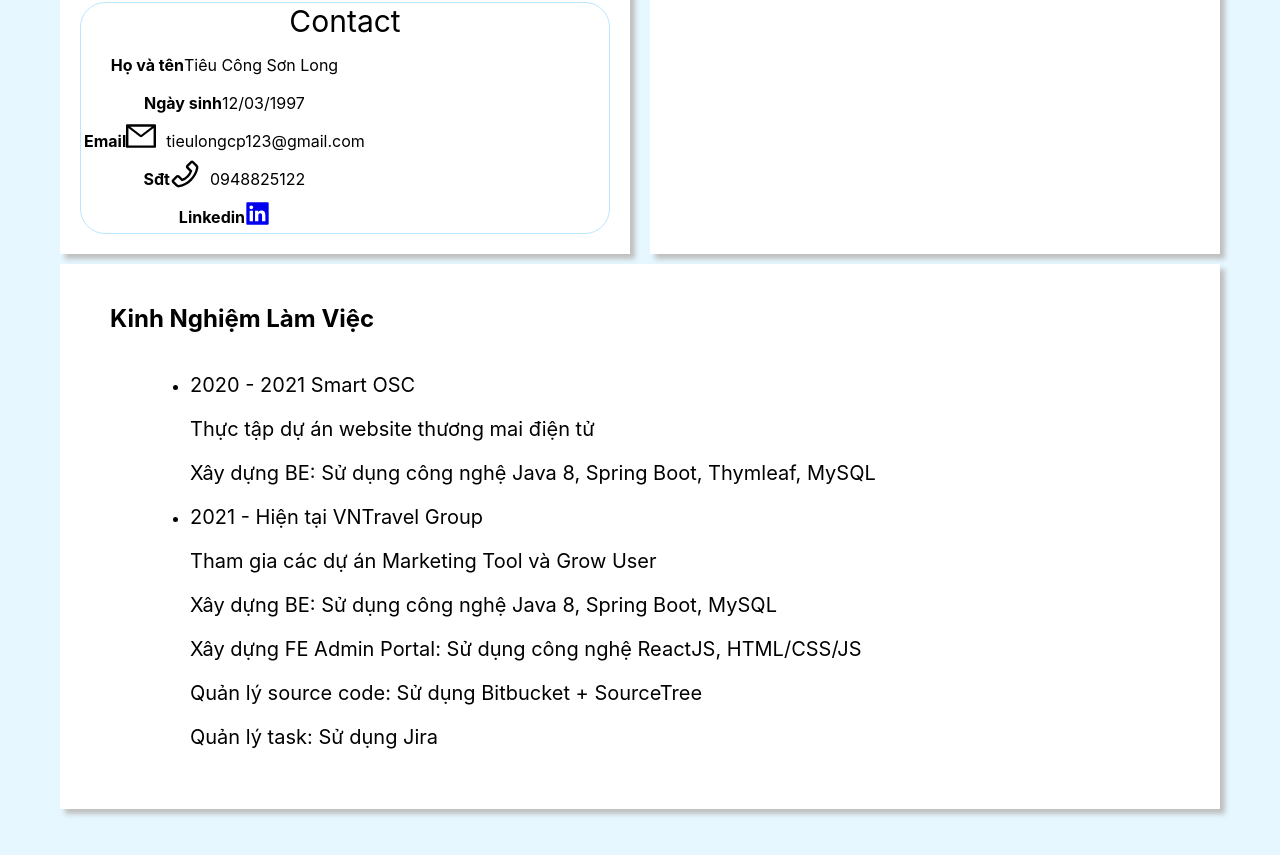
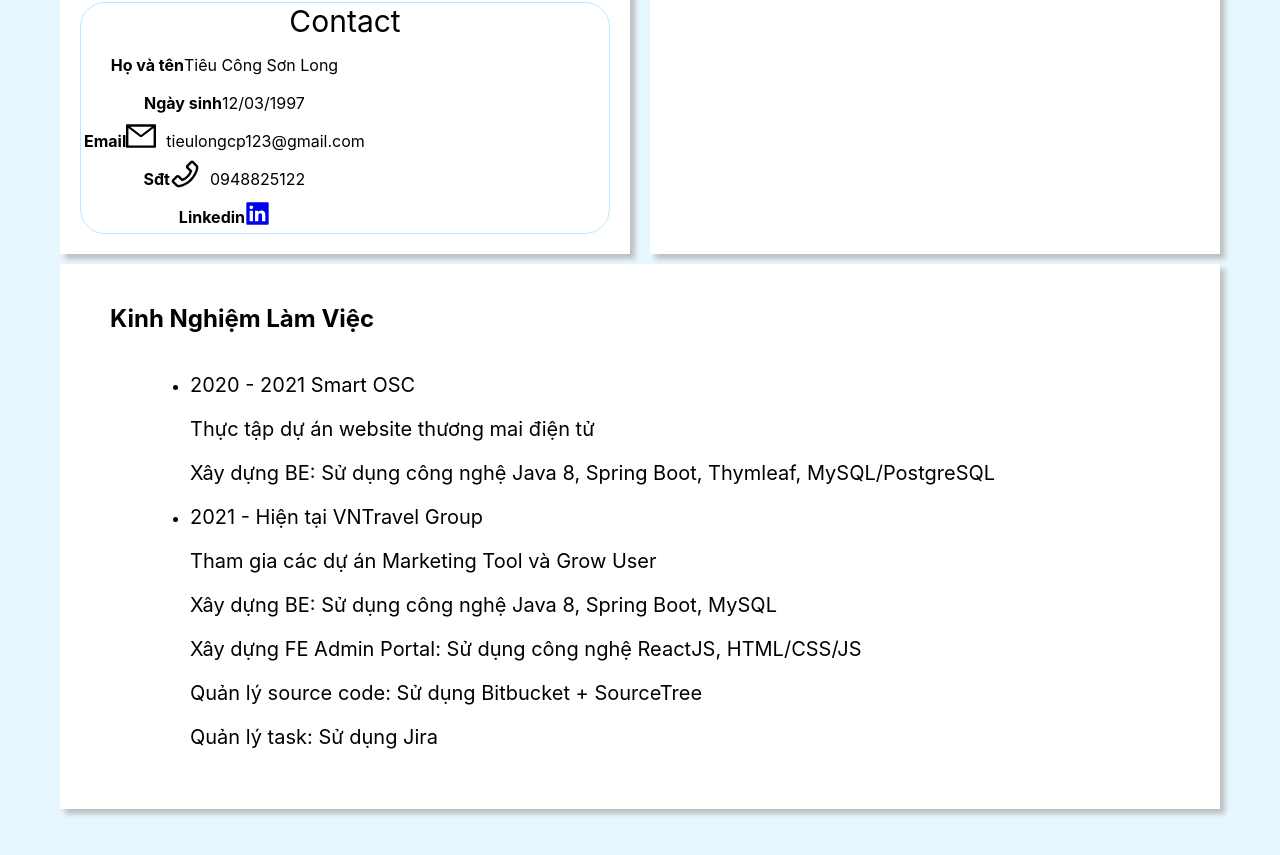
Before and after one commit to longbee123/my-cv, a React (Create React App) app: page / in a window 1280 px wide. Shown: the part 650-1505 px from the top of the page. Built offline with nearby package versions, Linux system fonts and the light colour scheme.

Commit message:
replace my cv

```diff
--- a/src/App.js
+++ b/src/App.js
@@ -69,7 +69,7 @@ function App() {
                 <Timeline.Item color='green'>
                   <p className='text'>2020 - 2021 Smart OSC</p>
                   <p className='text'>Thực tập dự án website thương mai điện tử</p>
-                  <p className='text'>Xây dựng BE: Sử dụng công nghệ Java 8, Spring Boot, Thymleaf, MySQL</p>
+                  <p className='text'>Xây dựng BE: Sử dụng công nghệ Java 8, Spring Boot, Thymleaf, MySQL/PostgreSQL</p>
                 </Timeline.Item>
                 <Timeline.Item color='green'>
                   <p className='text'>2021 - Hiện tại VNTravel Group</p>
```
